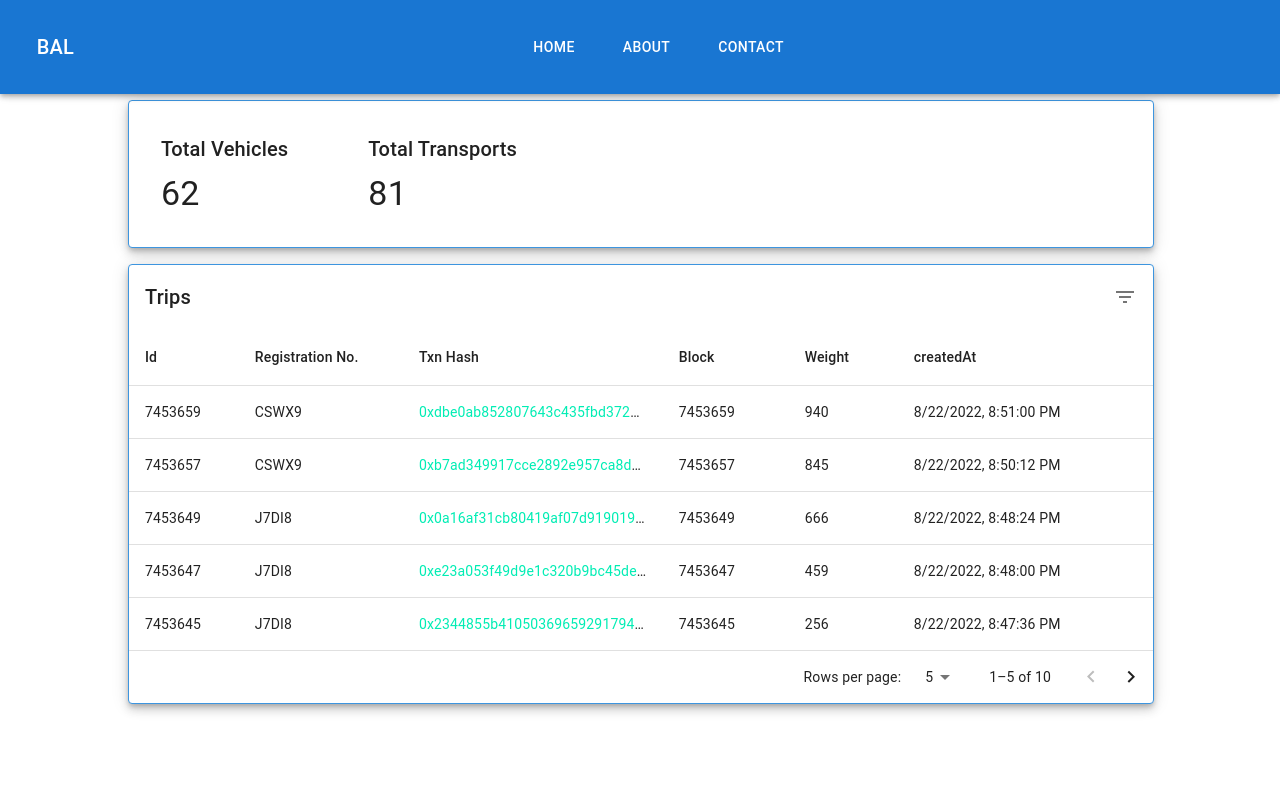
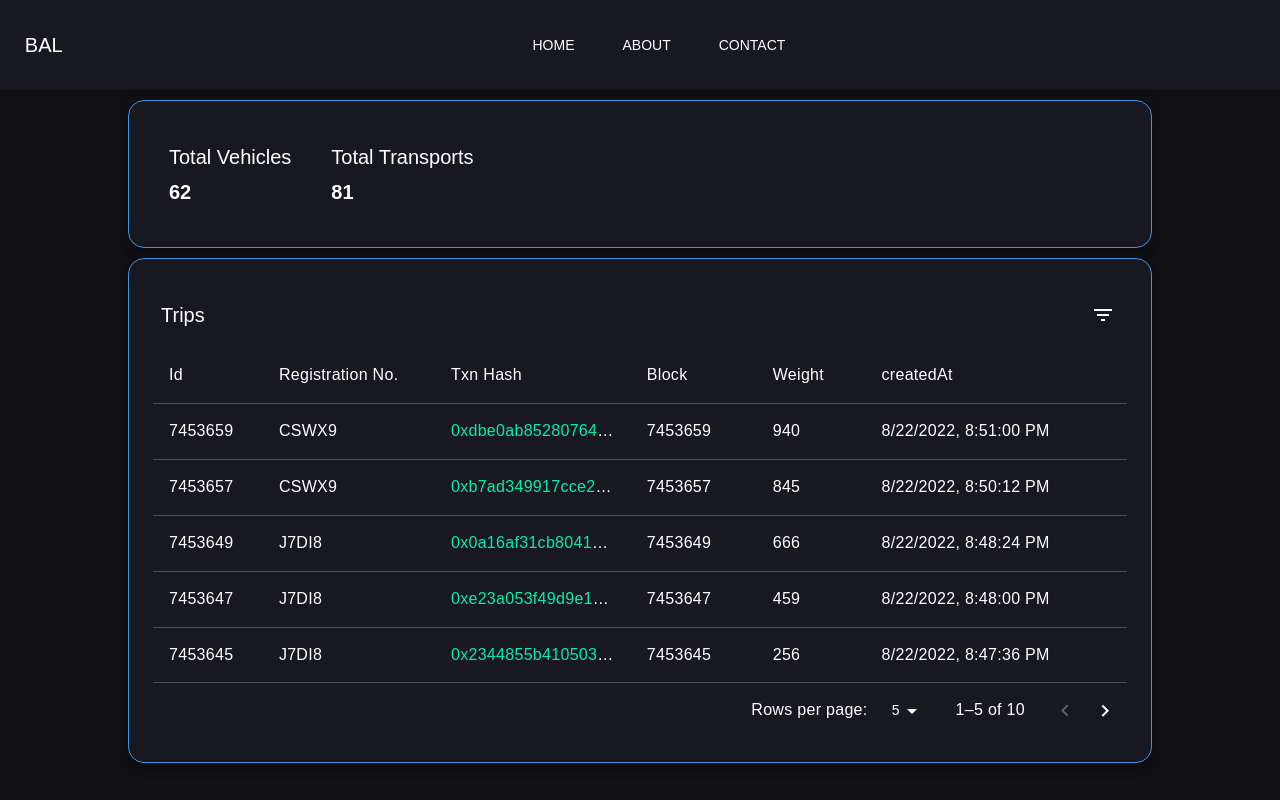
Before and after one commit to prajjwaljogdand/bal-frontend, a React (Create React App) app: page / in a window 1280 px wide. Built offline with nearby package versions, Linux system fonts and the light colour scheme.

Commit message:
Theme added

```diff
--- a/src/index.js
+++ b/src/index.js
@@ -4,6 +4,10 @@ import "./styles/index.css";
 import App from "./App";
 import { BrowserRouter } from "react-router-dom";
 import { ApolloProvider, ApolloClient, InMemoryCache } from "@apollo/client";
+
+import { ThemeProvider } from '@mui/material/styles';
+import CssBaseline from '@mui/material/CssBaseline';
+import mainTheme from './muiTheme';
 
 const client = new ApolloClient({
   uri: "https://api.thegraph.com/subgraphs/name/prajjwaljogdand/bal",
@@ -15,7 +19,10 @@ root.render(
   <React.StrictMode>
     <ApolloProvider client={client}>
       <BrowserRouter>
-        <App />
+      <ThemeProvider theme={mainTheme}>
+      <CssBaseline />
+      <App />
+    </ThemeProvider>
       </BrowserRouter>
     </ApolloProvider>
   </React.StrictMode>
--- /dev/null
+++ b/src/muiTheme.js
@@ -0,0 +1,178 @@
+/* https://mui.com/customization/theming/ */
+import { createTheme } from '@mui/material/styles';
+
+export const FONTS = {
+  primary: ['ProximaNova', 'Arial', 'sans-serif'].join(','),
+  secondary: ['ProximaNova', 'Arial', 'sans-serif'].join(','),
+};
+
+export const PALETTE = {
+  mode: 'dark',
+  background: {
+    default:'rgba(18, 18, 22, 1)', //'rgba(31, 32, 40, 1)'
+    paper: 'rgba(24, 24, 32, 1)', //rgba(40, 41, 49, 1)',
+    black: '#1F2028',
+  },
+  primary: {
+    light: '#EBBF6E',
+    main: 'rgba(255, 255, 255, 1)',
+    dark: 'var(--color-blue-hover)',
+  },
+  secondary: {
+    light: 'rgba(56, 57, 68, 1)',
+    main: 'rgba(40, 41, 49, 1)',
+    dark: 'rgba(31, 32, 40, 1)',
+  },
+  text: {
+    primary: 'rgba(255, 255, 255, 1)',
+    secondary: 'rgba(149, 151, 161, 1)',
+    disabled: 'rgba(161, 161, 161, 1)',
+  },
+  button: {
+    main: 'rgba(199, 99, 247, 1)',// purple
+    medium: 'rgba(199, 99, 247, 0.5)', // rgba(38, 90, 204, 1)
+    dark: 'rgba(199, 99, 247, 1)', //'rgba(27, 67, 152, 1)',
+  },
+  numbers:{
+    positive: "rgba(0, 204, 155, 1)",
+    negative: "rgba(249, 84, 84, 1)"
+  }
+  ,
+  interactive: {
+    primary: 'rgba(199, 99, 247, 1)',//rgba(58, 120, 255, 1)
+    success: "rgba(103, 180, 245, 1)",//'rgba(24, 223, 139, 1)',
+    success50: 'rgba(103, 180, 245, 0.5)',
+    error: "rgba(249, 84, 84, 1)", //'rgba(233, 61, 68, 1)',
+    error50: 'rgba(249, 84, 84, 0.5)',
+    tan: 'rgba(255, 231, 206, 1)',
+    delimiter: 'rgba(49, 50, 60, 1)',
+    warning: 'rgba(220, 148, 68, 1)',
+    hover: 'rgba(255, 255, 255, 0.08)',
+  },
+};
+
+export const BREAKPOINTS = {
+  values: {
+    xs: 0,
+    sm: 576,
+    md: 768,
+    lg: 992,
+    xl: 1280,
+    xxl: 1440,
+  },
+};
+
+export const SPACING = 4;
+
+
+export const SHAPE = {
+  borderRadius: {
+    verySmall: SPACING,
+    small: SPACING * 2,
+    medium: SPACING * 4,
+    large: SPACING * 6,
+  },
+  iconSize: {
+    small: SPACING * 3,
+    medium: SPACING * 4,
+    large: SPACING * 5,
+    xLarge: SPACING * 6,
+    xxLarge: SPACING * 10,
+  },
+  footerHeight: '56px',
+  bannerHeight: '56px',
+  drawerWidthDesktop: '224px',
+  drawerWidthTablet: '80px',
+};
+
+export default createTheme({
+  spacing: SPACING,
+  palette: PALETTE,
+  breakpoints: BREAKPOINTS,
+  shape: SHAPE,
+  typography: {
+    fontFamily: FONTS.primary,
+    color: PALETTE.text.primary,
+    lineHeight: 1.5,
+    h1: {
+      fontSize: '2.5rem',
+      fontWeight: 700,
+    },
+    h2: {
+      fontSize: '2rem',
+      fontWeight: 700,
+    },
+    h3: {
+      fontSize: '1.5rem',
+      fontWeight: 700,
+    },
+    h4: {
+      fontSize: '1.25rem',
+      fontWeight: 700,
+      lineHeight: '1.875rem',
+    },
+    body1: {
+      fontSize: '1rem',
+      fontWeight: 300,
+    },
+    body2: {
+      fontSize: '1rem',
+      fontWeight: 300,
+      letterSpacing: '0.3px',
+    },
+    small1: {
+      fontSize: '0.875rem',
+      fontWeight: 300,
+      color: PALETTE.text.secondary,
+    },
+    small2: {
+      fontSize: '0.875rem',
+      fontWeight: 300,
+      color: PALETTE.text.secondary,
+    },
+    tiny: {
+      fontSize: '0.75rem',
+    },
+  },
+  components: {
+    MuiPaper: {
+      styleOverrides: {
+        root: {
+          backgroundImage: 'none',
+          backgroundColor: PALETTE.background.paper,
+          borderRadius: SHAPE.borderRadius.medium,
+          padding: SPACING * 6,
+        },
+      },
+    },
+    MuiDrawer: {
+      styleOverrides: {
+        root: {
+          borderRadius: 0,
+        },
+        paper: {
+          padding: 0,
+          borderRadius: 0,
+        },
+      },
+    },
+    MuiInputBase: {
+      styleOverrides: {
+        hiddenLabel: {
+          /* fix for andtd base styles override. TODO: can be deleted when global antd styles will be removed */
+          '& legend': {
+            display: 'none',
+          },
+        },
+      },
+    },
+    MuiOutlinedInput: {
+      styleOverrides: {
+        notchedOutline: {
+          top: 0,
+          border: 'none',
+        },
+      },
+    },
+  },
+});
```
Also changed, not shown: src/theme.js (added).
